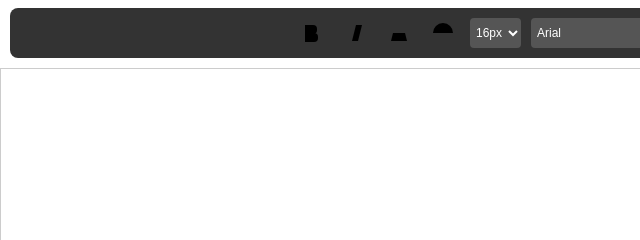
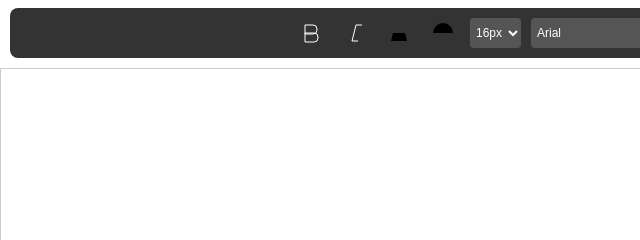
Before and after one commit to JohnBreno8/yodtuber, a plain HTML site: page index.html in a window 1280 px wide. Shown: the top 240 px of the page, 0-640 px from the left. Drawn offline with nearby package versions, Linux system fonts and the light colour scheme.

Commit message:
Update index.html

```diff
--- a/index.html
+++ b/index.html
@@ -50,6 +50,7 @@
 
     .toolbar button:hover, .toolbar select:hover {
       background: #555;
+      color: white;
     }
 
     .editor {
@@ -134,9 +135,8 @@
 </head>
 <body>
   <div class="toolbar">
-    <!-- Todos os botões e seletores -->
-    <button id="boldBtn" title="Negrito"><svg width="24" height="24" viewBox="0 0 24 24"><path d="M6 4h8a4 4 0 0 1 4 4v1a4 4 0 0 1-4 4H6z"/><path d="M6 12h9a4 4 0 0 1 4 4v1a4 4 0 0 1-4 4H6z"/></svg></button>
-    <button id="italicBtn" title="Itálico"><svg width="24" height="24" viewBox="0 0 24 24"><path d="M19 4h-6l-4 16h6"/></svg></button>
+    <button id="boldBtn" title="Negrito"><svg width="24" height="24" viewBox="0 0 24 24" fill="none" stroke="currentColor"><path d="M6 4h8a4 4 0 0 1 4 4v1a4 4 0 0 1-4 4H6z"/><path d="M6 12h9a4 4 0 0 1 4 4v1a4 4 0 0 1-4 4H6z"/></svg></button>
+    <button id="italicBtn" title="Itálico"><svg width="24" height="24" viewBox="0 0 24 24" fill="none" stroke="currentColor"><path d="M19 4h-6l-4 16h6"/></svg></button>
     <button id="highlightBtn" title="Grifar"><svg width="24" height="24" viewBox="0 0 24 24"><path d="M4 20h16l-2-8H6z"/></svg></button>
     <button id="colorBtn" title="Cor do texto"><svg width="24" height="24" viewBox="0 0 24 24"><path d="M12 2a10 10 0 0 0-10 10h20A10 10 0 0 0 12 2z"/></svg></button>
     <select id="fontSize"><option value="12">12px</option><option value="16" selected>16px</option><option value="20">20px</option><option value="24">24px</option></select>
@@ -307,4 +307,4 @@
     editor.focus();
   </script>
 </body>
-    </html>
+</html>
```
